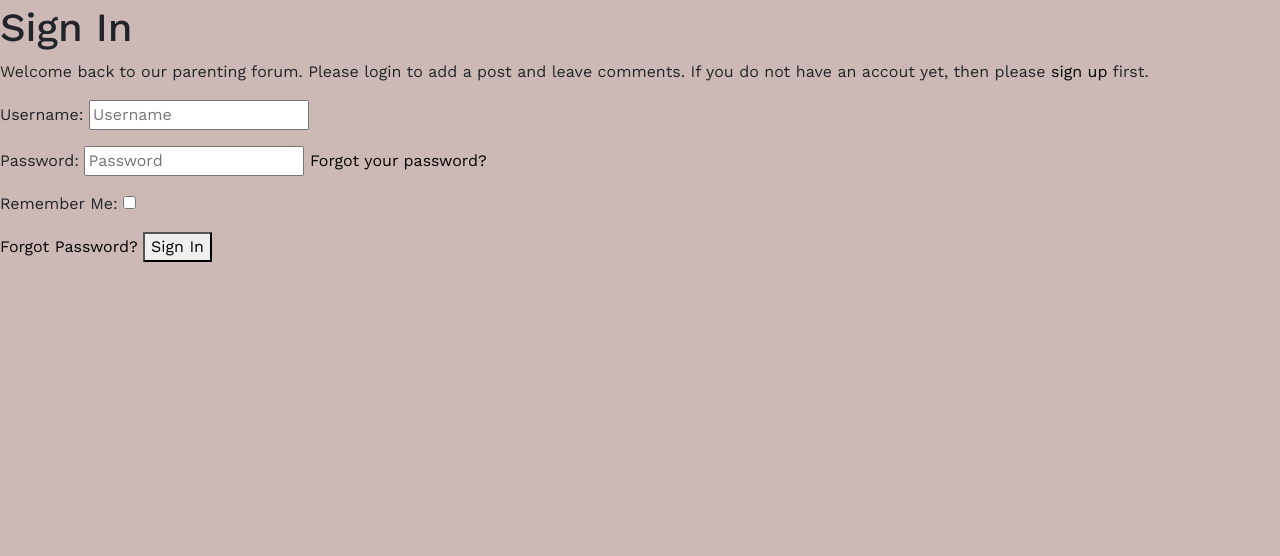
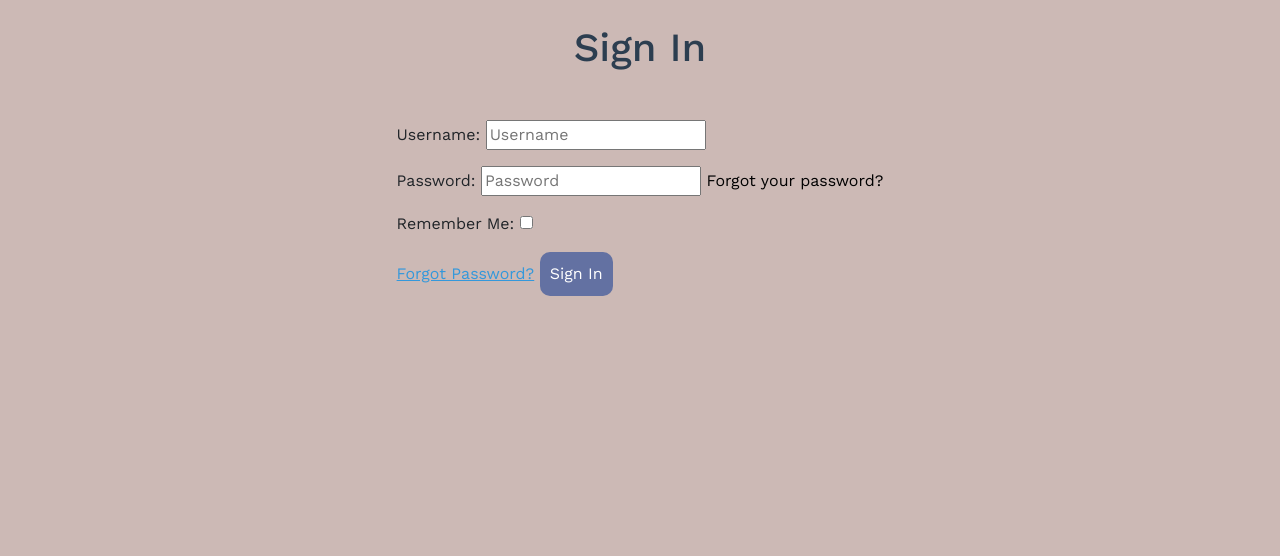
Before and after one commit to Monicaular/parentig-forum, a Django app: page /accounts/login/ in a window 1280 px wide. Shown: the part 76-632 px from the top of the page. Run offline with Django 4.2, Linux system fonts and the light colour scheme; some libraries are stand-ins or nearby versions.

Commit message:
Update styling for authentification pages

```diff
--- a/static/css/style.css
+++ b/static/css/style.css
@@ -219,6 +219,62 @@ a {
     text-decoration: underline;
 }
 
+/*Authentification pages*/
+.sign-in-form {
+    display: flex;
+    justify-content: center;
+    padding: 20px;
+}
+.sign-in-title,
+.sign-out-title,
+.sign-up-title {
+    text-align: center;
+    padding: 20px;
+    color:#2c3e50;
+}
+
+.forgot-password {
+    color: #3498db;
+    text-decoration: underline;
+}
+
+.forgot-password:hover,
+#contact-link:hover {
+    color: #2c3e50;
+}
+
+.sign-in-button,
+#reset-password-btn,
+.sign-out-btn,
+.sign-up-button {
+    background-color: #6371A2ff;
+    color: white;
+    border: none;
+    padding: 10px;
+    border-radius: 10px;
+
+}
+.sign-in-button:hover,
+#reset-password-btn:hover,
+.sign-out-btn:hover,
+.sign-up-button:hover {
+    background-color: #D87C3Cff;
+}
+
+.reset-password-form,
+.sign-out-form {
+    text-align: center;
+}
+
+#contact-password {
+    padding:20px;
+}
+
+#contact-link {
+    color: #6371A2ff;
+    text-decoration: underline;
+}
+
 
 /*Swipper styling*/
 .swiper-container {
--- a/templates/account/login.html
+++ b/templates/account/login.html
@@ -7,41 +7,21 @@
 {% block head_title %}{% trans "Sign In" %}{% endblock head_title %}
 
 {% block content %}
+<div class="form-container">
 
-<h1>{% trans "Sign In" %}</h1>
-
-{% get_providers as socialaccount_providers %}
-
-{% if socialaccount_providers %}
-<p>{% blocktrans with site.name as site_name %}Please sign in with one
-  of your existing third party accounts. Or, <a href="{{ signup_url }}">sign up</a>
-  for a {{ site_name }} account and sign in below:{% endblocktrans %}</p>
-
-<div class="socialaccount_ballot">
-
-  <ul class="socialaccount_providers">
-    {% include "socialaccount/snippets/provider_list.html" with process="login" %}
-  </ul>
-
-  <div class="login-or">{% trans 'or' %}</div>
-
+  <h1 class="sign-in-title">{% trans "Sign In" %}</h1>
+  <div class="sign-in-form">
+    <form class="login" method="POST" action="{% url 'account_login' %}">
+      {% csrf_token %}
+      {{ form.as_p }}
+      {% if redirect_field_value %}
+      <input class="sign-in-fileds" type="hidden" name="{{ redirect_field_name }}" value="{{ redirect_field_value }}" />
+      {% endif %}
+      <a class="button secondaryAction forgot-password"
+        href="{% url 'account_reset_password' %}">{% trans "Forgot Password?" %}</a>
+      <button class="sign-in-button class=" primaryAction" type="submit">{% trans "Sign In" %}</button>
+    </form>
+  </div>
 </div>
 
-{% include "socialaccount/snippets/login_extra.html" %}
-
-{% else %}
-<p>{% blocktrans %}Welcome back to our parenting forum. Please login to add a post and leave comments. If you do not
-  have an accout yet, then please <a href="{{ signup_url }}">sign up</a> first.{% endblocktrans %}</p>
-{% endif %}
-
-<form class="login" method="POST" action="{% url 'account_login' %}">
-  {% csrf_token %}
-  {{ form.as_p }}
-  {% if redirect_field_value %}
-  <input type="hidden" name="{{ redirect_field_name }}" value="{{ redirect_field_value }}" />
-  {% endif %}
-  <a class="button secondaryAction" href="{% url 'account_reset_password' %}">{% trans "Forgot Password?" %}</a>
-  <button class="primaryAction" type="submit">{% trans "Sign In" %}</button>
-</form>
-
 {% endblock content %}
--- a/templates/account/logout.html
+++ b/templates/account/logout.html
@@ -6,8 +6,8 @@
 {% block content %}
 <div class="container">
     <div class="row">
-        <div class="col-md-8 mt-3 offset-md-2">
-            <h1>{% trans "Sign Out" %}</h1>
+        <div class="col-md-8 mt-3 offset-md-2 sign-out-form">
+            <h1 class="sign-out-title">{% trans "Sign Out" %}</h1>
 
             <p>{% trans 'Are you sure you want to sign out?' %}</p>
 
@@ -16,7 +16,7 @@
                 {% if redirect_field_value %}
                 <input type="hidden" name="{{ redirect_field_name }}" value="{{ redirect_field_value }}"/>
                 {% endif %}
-                <button class="btn btn-primary" type="submit">{% trans 'Sign Out' %}</button>
+                <button class="btn btn-primary sign-out-btn" type="submit">{% trans 'Sign Out' %}</button>
             </form>
         </div>
     </div>
--- a/templates/account/signup.html
+++ b/templates/account/signup.html
@@ -7,7 +7,7 @@
 <div class="container">
   <div class="row">
     <div class="col-md-8 mt-3 offset-md-2">
-      <h3>{% trans "Sign Up" %}</h3>
+      <h3 class = sign-up-title >{% trans "Sign Up" %}</h3>
 
       <p>{% blocktrans %}
         Welcome back to the parenting journey forum.
@@ -25,7 +25,7 @@
         {% if redirect_field_value %}
         <input type="hidden" name="{{ redirect_field_name }}" value="{{ redirect_field_value }}" />
         {% endif %}
-        <button class="btn btn-signup right" type="submit">{% trans "Sign Up" %} &raquo;</button>
+        <button class="btn btn-signup right sign-up-button" type="submit">{% trans "Sign Up" %} &raquo;</button>
       </form>
     </div>
   </div>
```
Also changed, not shown: templates/account/password_reset.html (+9 -5 lines).
